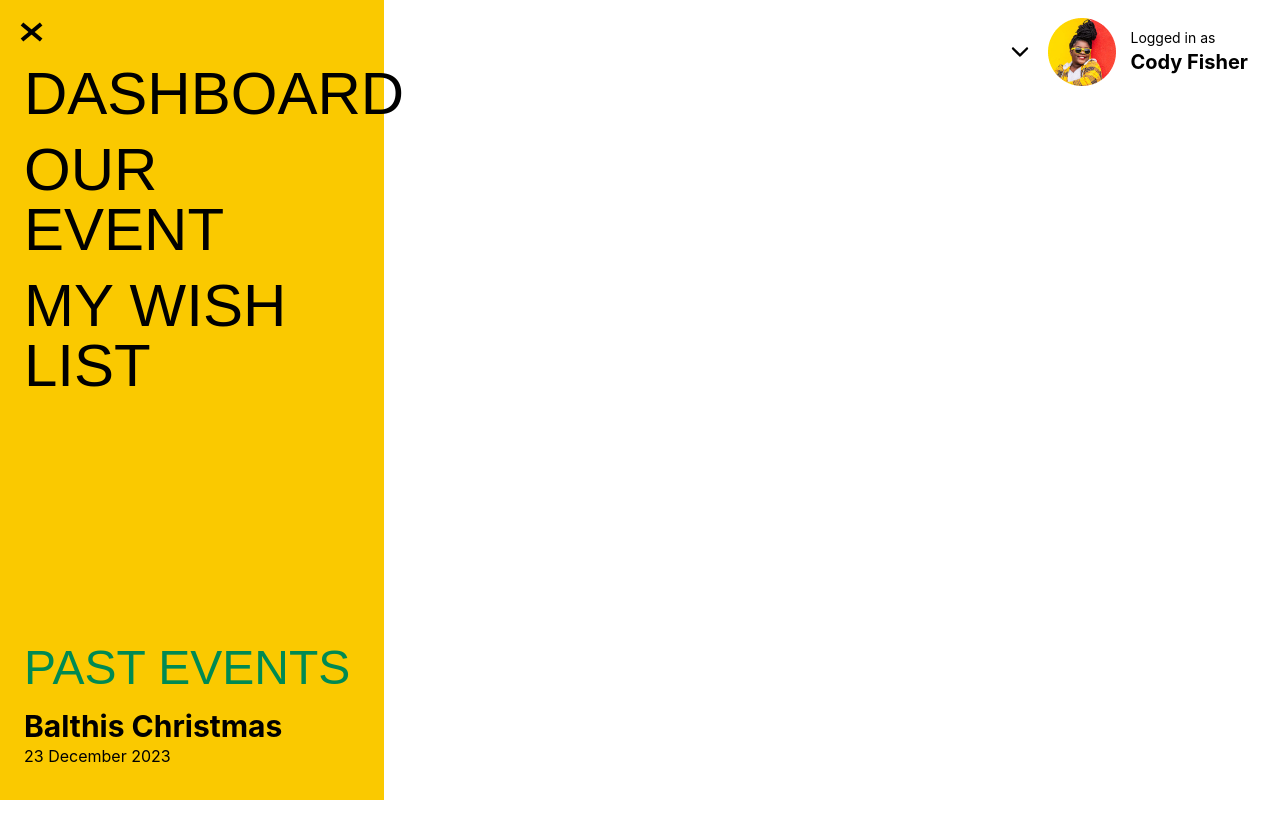
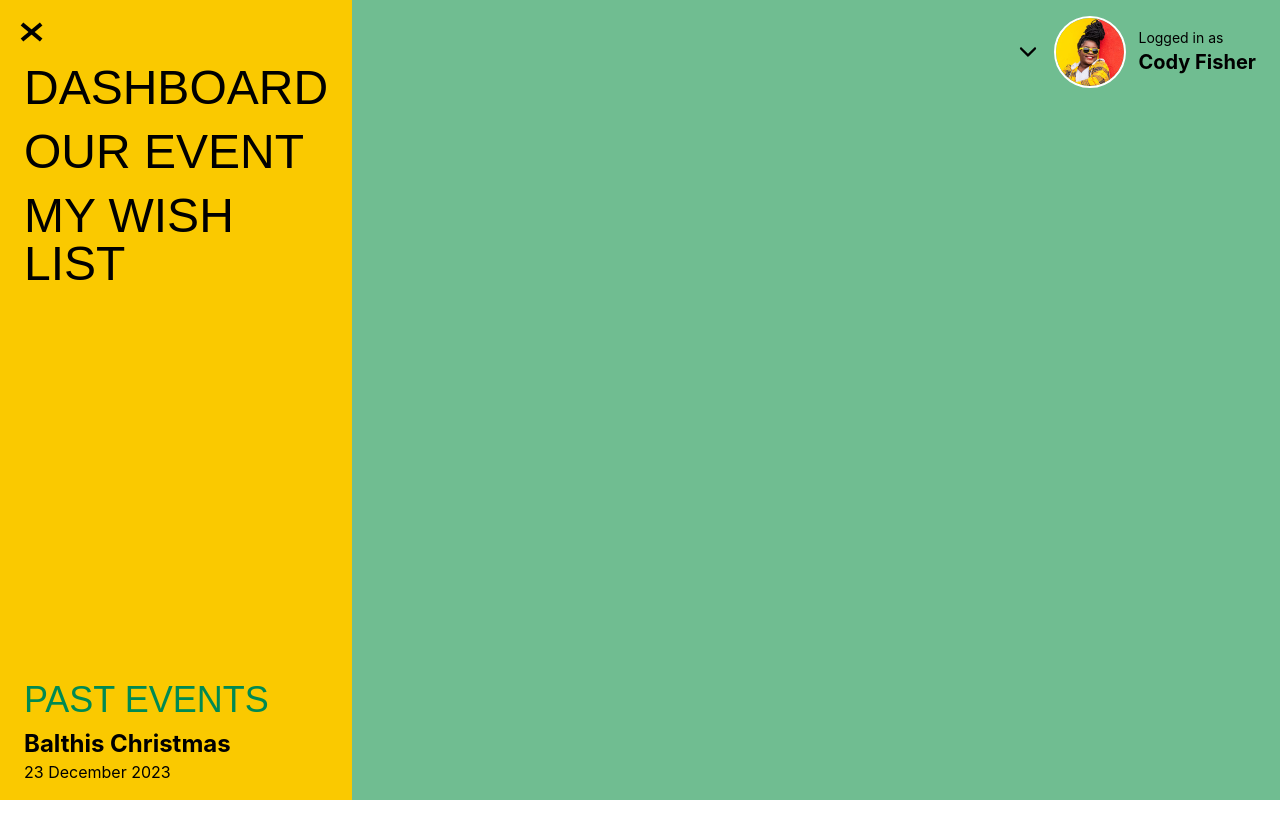
Before and after one commit to ccccchriz/advent-of-css-2023, a React (Vite) app: page / in a window 1280 px wide. Both pictures are taken after a click on the button "menu". Shown: the top 838 px of the page. Before the commit the page ends 800 px from the top, so only its background shows below. Built offline with nearby package versions, Linux system fonts and the light colour scheme; a web font is replaced by a local one.

Commit message:
added main layout, day 10

```diff
--- a/src/App.tsx
+++ b/src/App.tsx
@@ -1,17 +1,9 @@
-import Footer from "./components/Footer/Footer.tsx";
-import Menu from "./components/Menu/Menu.tsx";
-import UserInfo from "./components/UserInfo/UserInfo.tsx";
-import Authentication from "./pages/authentication/Authentication.tsx";
+import MainLayout from "./pages/MainLayout.tsx";
 
 function App() {
   return (
     <>
-      <Menu />
-      <div className="flex w-full justify-end -ml-8 mt-4">
-        <UserInfo avatar="avatar/img/avatar-01.png" />
-      </div>
-      {/* <Authentication type="login" /> */}
-      {/* <Footer /> */}
+      <MainLayout />
     </>
   );
 }
--- a/src/components/Menu/Menu.tsx
+++ b/src/components/Menu/Menu.tsx
@@ -21,9 +21,9 @@ export default function Menu() {
 
   return (
     <>
-      <div className="lg:max-w-md grid">
+      <div className="lg:max-w-md grid absolute">
         <div
-          className={`p-4 z-50 right-0 md:left-0 w-min ${
+          className={`p-4 z-50 left-0 w-min ${
             isExpanded ? "fixed" : "absolute"
           }`}
         >
@@ -34,20 +34,20 @@ export default function Menu() {
           />
         </div>
         <div
-          className={`w-full md:max-w-sm min-h-[100dvh] bg-supernova z-40 fixed top-0 flex flex-col box-border transition-all duration-300 ${
+          className={`w-full md:max-w-[22rem] min-h-[100dvh] bg-supernova z-40 fixed top-0 flex flex-col transition-all duration-300 ${
             isExpanded ? "menuSlideIn" : "menuSlideIn--reverse"
           }`}
         >
-          <nav className="w-full mt-16 flex flex-col text-6xl px-6 gap-4 font-condensed">
+          <nav className="w-full mt-16 flex flex-col text-5xl px-6 gap-4 font-condensed">
             <a href="">DASHBOARD</a>
             <a href="">OUR EVENT</a>
             <a href="">MY WISH LIST</a>
           </nav>
-          <div className="w-full flex flex-col px-6 mt-auto mb-8">
-            <span className="font-condensed text-spanishGreen text-5xl mb-4">
+          <div className="w-full flex flex-col px-6 mt-auto mb-4">
+            <span className="font-condensed text-spanishGreen text-4xl mb-2">
               PAST EVENTS
             </span>
-            <span className="font-sans font-bold text-3xl">
+            <span className="font-sans font-bold text-2xl">
               Balthis Christmas
             </span>
             <span className="font-sans">23 December 2023</span>
--- a/src/components/UserInfo/UserInfo.tsx
+++ b/src/components/UserInfo/UserInfo.tsx
@@ -3,9 +3,10 @@ import { Icon } from "../Icon/Icon.tsx";
 
 type UseInfoProp = {
   avatar: string;
+  name: string;
 };
 
-export default function UserInfo({ avatar }: UseInfoProp) {
+export default function UserInfo({ avatar, name }: UseInfoProp) {
   const [isExpanded, setIsExpanded] = useState<boolean>(false);
 
   const button = useRef<HTMLButtonElement>(null);
@@ -34,20 +35,24 @@ export default function UserInfo({ avatar }: UseInfoProp) {
         onClick={() => setIsExpanded((value) => !value)}
         ref={button}
       >
-        <Icon type="chevron" />
-        <img src={avatar} alt="" className="border-2 border-white"></img>
-        <p className="flex flex-col text-left font-sans">
+        <Icon type="chevron" style="dark:fill-white" />
+        <img
+          src={avatar}
+          alt=""
+          className="border-2 border-white rounded-full"
+        ></img>
+        <p className="flex flex-col text-left font-sans dark:text-white">
           <span className="sr-only">user options</span>
           <span className="text-sm">Logged in as</span>
-          <strong className="text-xl">Cody Fisher</strong>
+          <strong className="text-xl">{name}</strong>
         </p>
       </button>
       <nav
-        className={`top-24 right-6 bg-white p-4  ${
+        className={`top-24 right-6 bg-white p-4 dark:bg-blackPearl dark:text-white  ${
           isExpanded ? "absolute" : "hidden"
         }`}
       >
-        <ul className="flex flex-col gap-3">
+        <ul className="flex flex-col gap-3 ">
           <li>
             <a href="" className="flex gap-4 text-3xl font-condensed">
               <Icon type="user" style="fill-pastelMagenta" />
--- /dev/null
+++ b/src/pages/MainLayout.tsx
@@ -0,0 +1,31 @@
+import Footer from "../components/Footer/Footer";
+import Menu from "../components/Menu/Menu.tsx";
+import UserInfo from "../components/UserInfo/UserInfo.tsx";
+
+export default function MainLayout() {
+  return (
+    <>
+      <main className="min-h-screen grid md:grid-cols-[20rem_auto] bg-silverTree dark:bg-nileBlue ">
+        <Menu />
+        <div className="hidden md:block">
+          <img
+            src="website/bg__interior.svg"
+            alt=""
+            className="absolute max-w-[22rem]"
+          />
+          <img
+            src="website/logo__secret-santa.svg"
+            alt=""
+            className="absolute max-w-[12rem] top-[108px] left-[16px]"
+          ></img>
+        </div>
+        <div className="">
+          <div className="flex w-full justify-end mt-4 -ml-6">
+            <UserInfo avatar="avatar/img/avatar-01.png" name="Cody Fisher" />
+          </div>
+        </div>
+      </main>
+      <Footer />
+    </>
+  );
+}
```
Also changed, not shown: public/website/bg__interior.svg (added).
